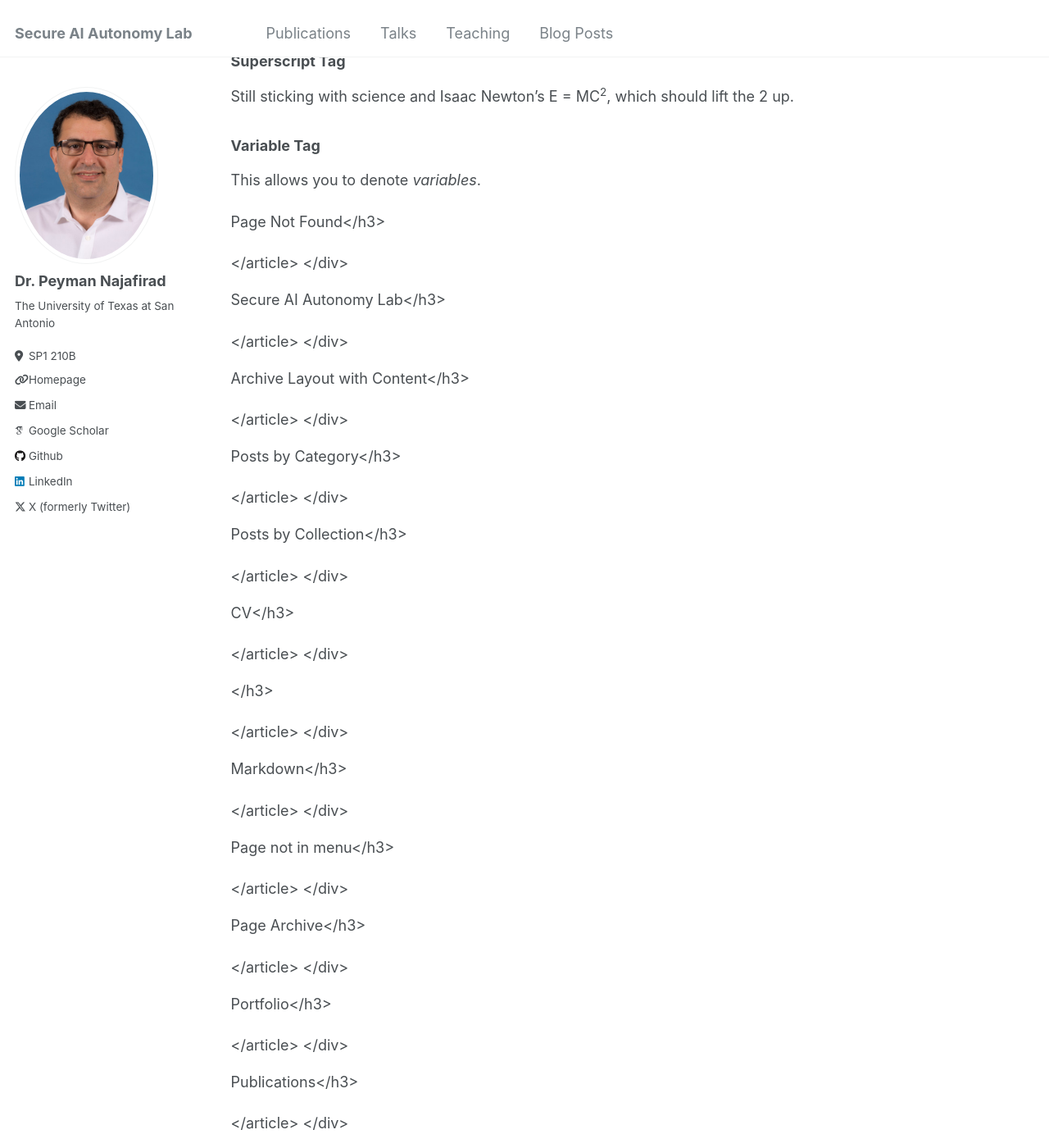
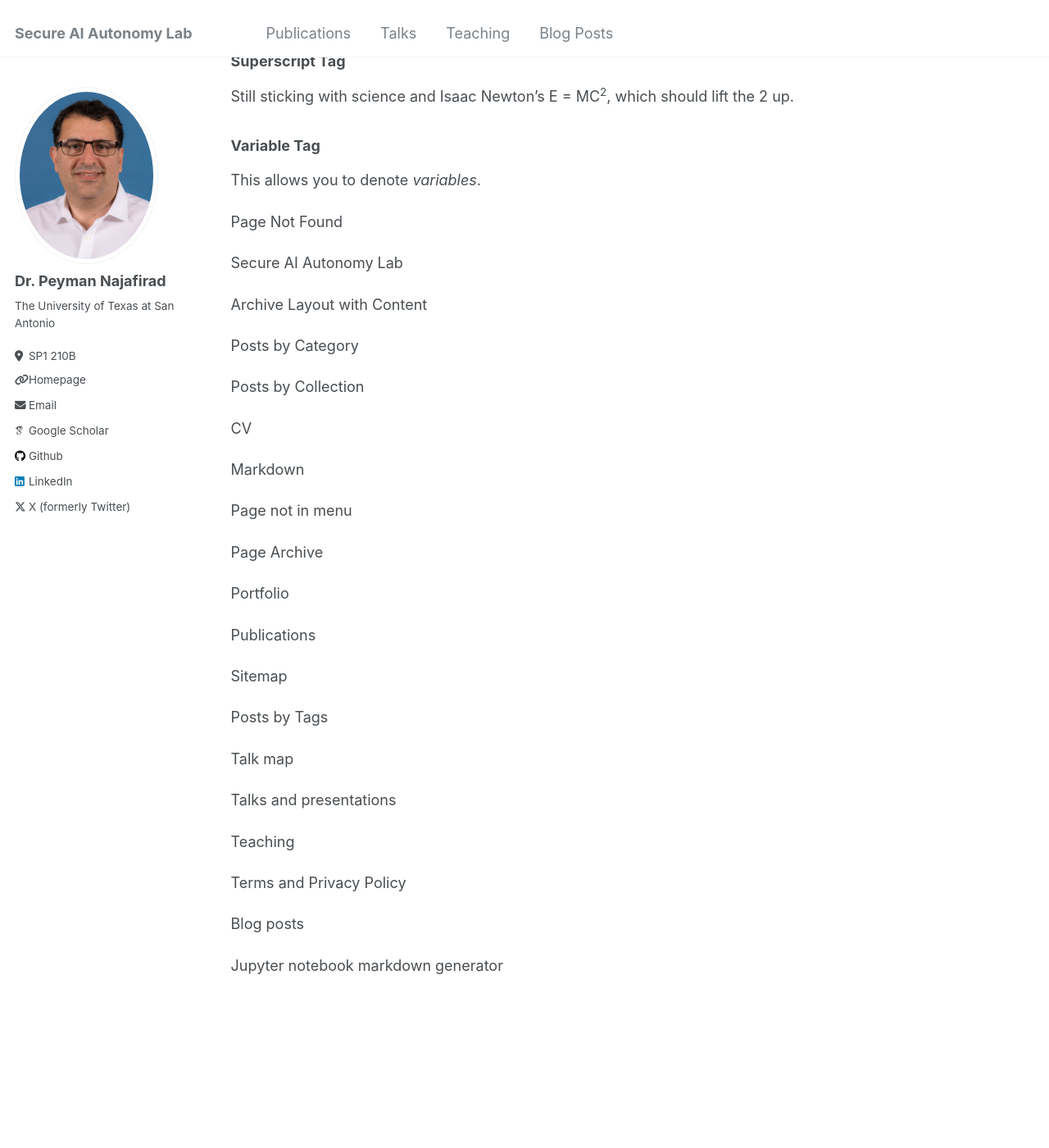
Before and after one commit to vohongthinh2011/PeymanNajafirad, a Jekyll site: the page built from _pages/archive-layout-with-content.md, in a window 1280 px wide and 1400 px high, scrolled down 4274 px. Shown: the whole window at 82% size. Built offline with Jekyll 4.4.1, drawn with Linux system fonts in a browser that asks for light colours; some web fonts are replaced; some of the changed text lies outside the part shown.

Commit message:
Update archive-single.html

```diff
--- a/_includes/archive-single.html
+++ b/_includes/archive-single.html
@@ -28,9 +28,9 @@
 
     <p class="archive__item-title" itemprop="headline">
       {% if post.link %}
-        <p>{{ title }}</h3>
+        <p>{{ title }}</p>
       {% else %}
-        <p>{{ title }}</h3>
+        <p>{{ title }}</p>
       {% endif %}
     </p>
 
```
